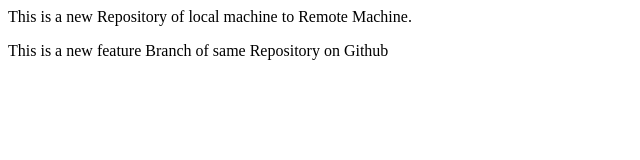
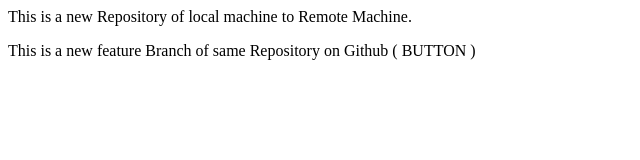
Before and after one commit to Govindshukla880/LocalRepo, a plain HTML site: page index.html in a window 1280 px wide. Shown: the full height of the page, 0-640 px from the left. Drawn offline with Linux system fonts and the light colour scheme.

Commit message:
Add BUTTON

```diff
--- a/index.html
+++ b/index.html
@@ -1,2 +1,2 @@
 <p>This is a new Repository of local machine to Remote Machine.</p>
-<p>This is a new feature Branch of same Repository on Github</p>
+<p>This is a new feature Branch of same Repository on Github ( BUTTON )</p>
```
